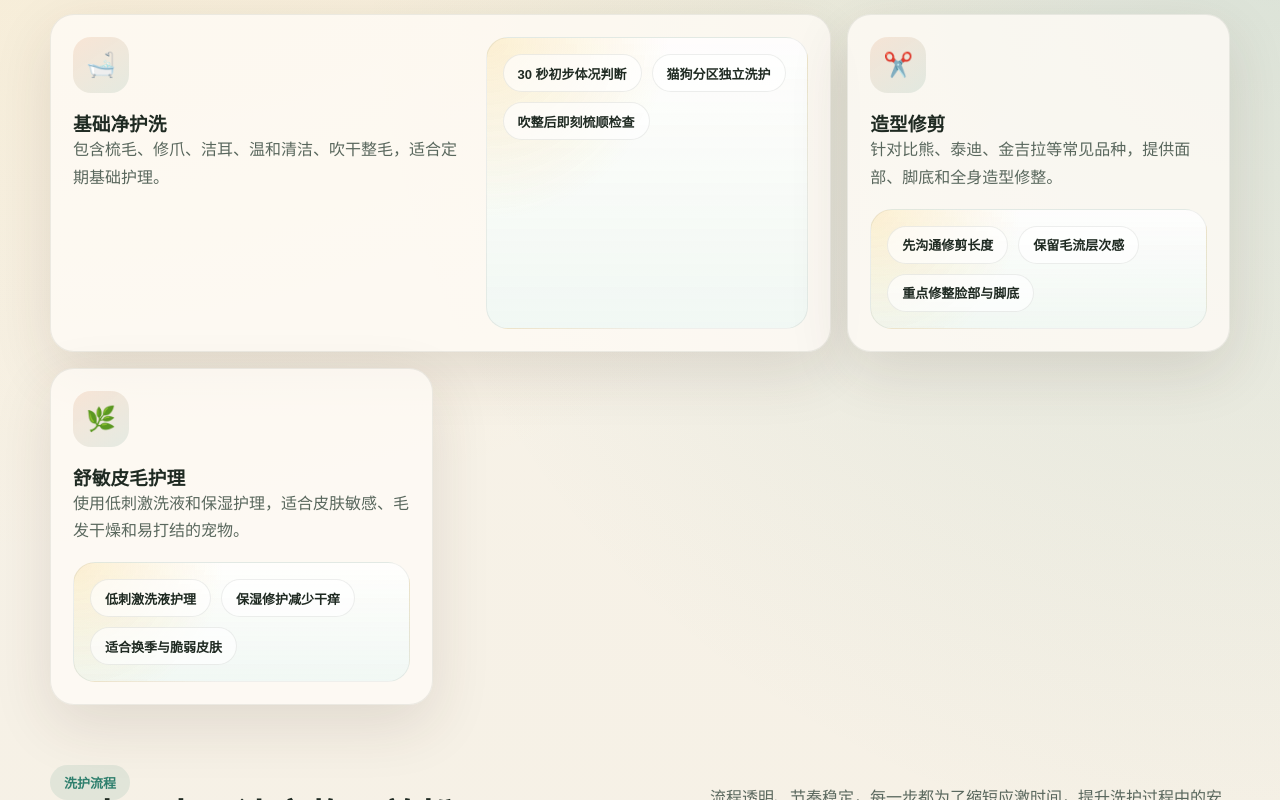
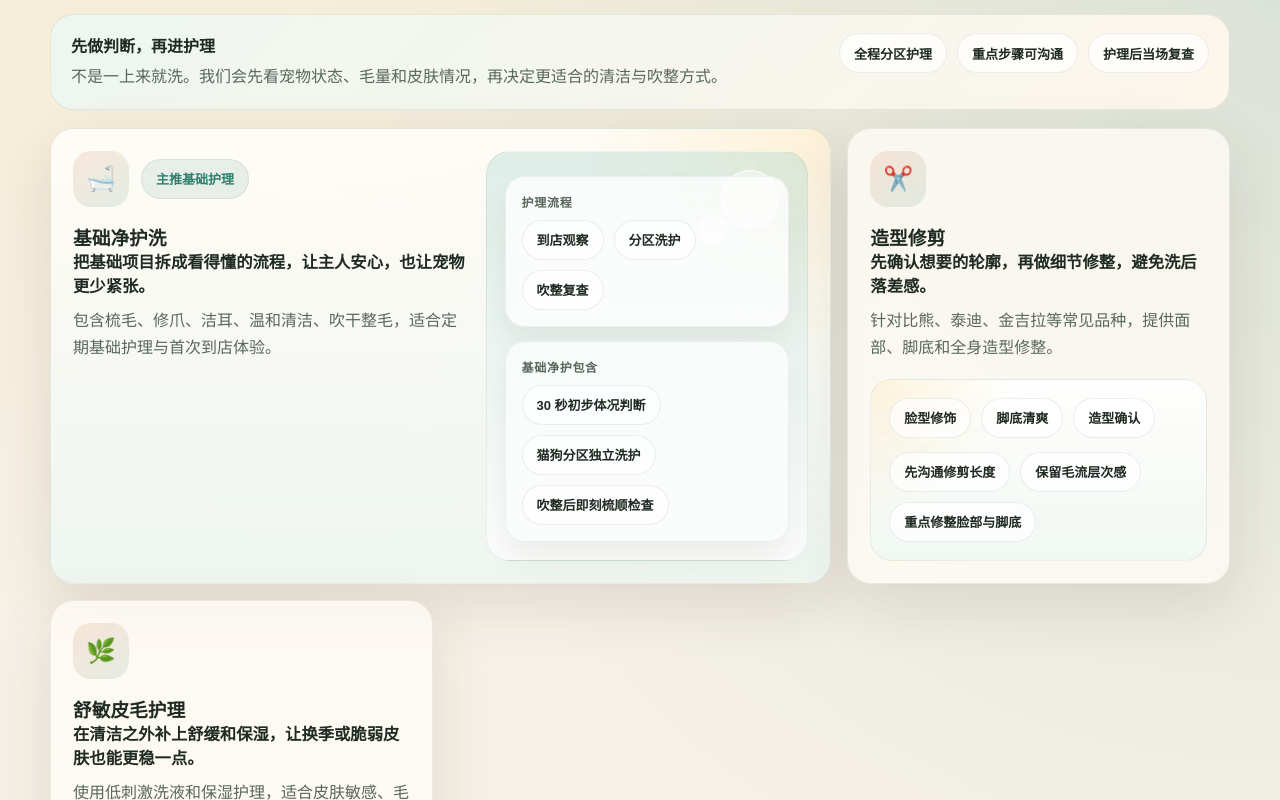
Before and after one commit to Mengsha0426/pet_care, a Next.js app: page / in a window 1280 px wide. Shown: the part 840-1640 px from the top of the page. Built offline with nearby package versions, Linux system fonts and the light colour scheme.

Commit message:
Enhance services section presentation

```diff
--- a/app/globals.css
+++ b/app/globals.css
@@ -461,6 +461,56 @@ p {
   align-items: stretch;
 }
 
+.service-intro-strip {
+  display: grid;
+  grid-template-columns: minmax(0, 1fr) auto;
+  gap: 18px;
+  margin-bottom: 18px;
+  padding: 18px 20px;
+  border-radius: 24px;
+  background: linear-gradient(135deg, rgba(236, 246, 242, 0.9), rgba(255, 248, 237, 0.92));
+  border: 1px solid rgba(31, 42, 34, 0.08);
+}
+
+.service-intro-copy {
+  display: grid;
+  gap: 6px;
+}
+
+.service-intro-copy strong {
+  font-size: 1rem;
+}
+
+.service-intro-copy p {
+  color: var(--muted);
+  line-height: 1.7;
+}
+
+.service-intro-pills {
+  display: flex;
+  flex-wrap: wrap;
+  gap: 10px;
+  align-content: flex-start;
+  justify-content: flex-end;
+}
+
+.service-intro-pills span,
+.service-media span,
+.service-side-chips span,
+.service-flow span,
+.service-badge {
+  display: inline-flex;
+  align-items: center;
+  min-height: 40px;
+  padding: 0 14px;
+  border-radius: 999px;
+  background: rgba(255, 255, 255, 0.72);
+  border: 1px solid rgba(31, 42, 34, 0.08);
+  color: var(--ink);
+  font-size: 13px;
+  font-weight: 700;
+}
+
 .location-layout {
   grid-template-columns: 0.88fr 1.12fr;
   align-items: stretch;
@@ -549,18 +599,29 @@ p {
   min-height: 220px;
   display: grid;
   gap: 18px;
+  overflow: hidden;
 }
 
 .service-card-featured {
   grid-column: span 2;
   grid-template-columns: minmax(0, 1.1fr) minmax(220px, 0.9fr);
   align-items: stretch;
+  background:
+    radial-gradient(circle at top right, rgba(242, 191, 73, 0.18), transparent 28%),
+    linear-gradient(180deg, rgba(255, 252, 247, 0.96), rgba(237, 246, 242, 0.86));
 }
 
 .service-copy {
   display: grid;
   gap: 16px;
   align-content: start;
+}
+
+.service-copy-top {
+  display: flex;
+  align-items: center;
+  gap: 12px;
+  flex-wrap: wrap;
 }
 
 .service-card .icon {
@@ -573,17 +634,106 @@ p {
   background: linear-gradient(145deg, rgba(217, 111, 50, 0.14), rgba(47, 127, 109, 0.12));
 }
 
+.service-badge {
+  background: rgba(47, 127, 109, 0.1);
+  color: var(--accent);
+}
+
+.service-intro {
+  display: block;
+  margin-bottom: 8px;
+  font-size: 1.02rem;
+  line-height: 1.5;
+}
+
+.service-feature-visual,
+.service-side-visual {
+  position: relative;
+  display: grid;
+  gap: 14px;
+}
+
+.service-feature-visual {
+  align-content: end;
+  min-height: 100%;
+  padding: 18px;
+  border-radius: 24px;
+  background:
+    linear-gradient(180deg, rgba(209, 231, 224, 0.7), rgba(255, 255, 255, 0.82)),
+    radial-gradient(circle at top right, rgba(242, 191, 73, 0.22), transparent 34%);
+  border: 1px solid rgba(31, 42, 34, 0.06);
+}
+
+.service-feature-card {
+  position: relative;
+  z-index: 1;
+  padding: 16px;
+  border-radius: 20px;
+  background: rgba(255, 255, 255, 0.78);
+  border: 1px solid rgba(31, 42, 34, 0.06);
+  box-shadow: 0 18px 30px rgba(72, 61, 39, 0.08);
+}
+
+.service-feature-card small {
+  display: block;
+  margin-bottom: 10px;
+  color: var(--muted);
+  font-size: 12px;
+  font-weight: 700;
+  letter-spacing: 0.06em;
+}
+
+.service-feature-card-soft {
+  background: rgba(250, 253, 252, 0.88);
+}
+
+.service-flow,
 .service-media {
   display: flex;
   flex-wrap: wrap;
   align-content: flex-start;
   gap: 10px;
-  padding: 16px;
+}
+
+.service-media {
+  padding: 0;
+}
+
+.service-side-visual {
+  align-content: space-between;
+  padding: 18px;
   border-radius: 22px;
   background:
-    radial-gradient(circle at top left, rgba(242, 191, 73, 0.24), transparent 42%),
-    linear-gradient(180deg, rgba(255, 255, 255, 0.78), rgba(239, 247, 243, 0.88));
+    radial-gradient(circle at top left, rgba(242, 191, 73, 0.18), transparent 36%),
+    linear-gradient(180deg, rgba(255, 255, 255, 0.82), rgba(239, 247, 243, 0.86));
   border: 1px solid rgba(31, 42, 34, 0.07);
+}
+
+.service-side-chips {
+  display: flex;
+  flex-wrap: wrap;
+  gap: 10px;
+}
+
+.service-foam {
+  position: absolute;
+  border-radius: 999px;
+  background: rgba(255, 255, 255, 0.5);
+  box-shadow: inset 0 0 0 1px rgba(255, 255, 255, 0.72);
+}
+
+.service-foam.one {
+  top: 18px;
+  right: 28px;
+  width: 58px;
+  height: 58px;
+}
+
+.service-foam.two {
+  top: 64px;
+  right: 80px;
+  width: 28px;
+  height: 28px;
 }
 
 .service-card p,
@@ -888,6 +1038,14 @@ footer {
     flex-direction: column;
     align-items: start;
   }
+
+  .service-intro-strip {
+    grid-template-columns: 1fr;
+  }
+
+  .service-intro-pills {
+    justify-content: flex-start;
+  }
 }
 
 @media (max-width: 760px) {
@@ -938,6 +1096,12 @@ footer {
     padding: 24px;
   }
 
+  .service-intro-strip,
+  .service-side-visual,
+  .service-feature-visual {
+    padding: 16px;
+  }
+
   .quick-booking {
     padding: 18px;
   }
--- a/components/sections/ServicesSection.tsx
+++ b/components/sections/ServicesSection.tsx
@@ -4,20 +4,27 @@ const services = [
   {
     icon: "🛁",
     title: "基础净护洗",
-    description: "包含梳毛、修爪、洁耳、温和清洁、吹干整毛，适合定期基础护理。",
+    description: "包含梳毛、修爪、洁耳、温和清洁、吹干整毛，适合定期基础护理与首次到店体验。",
+    intro: "把基础项目拆成看得懂的流程，让主人安心，也让宠物更少紧张。",
     details: ["30 秒初步体况判断", "猫狗分区独立洗护", "吹整后即刻梳顺检查"],
+    flow: ["到店观察", "分区洗护", "吹整复查"],
+    notes: ["温和洗净", "基础梳顺", "日常维持"],
   },
   {
     icon: "✂️",
     title: "造型修剪",
     description: "针对比熊、泰迪、金吉拉等常见品种，提供面部、脚底和全身造型修整。",
+    intro: "先确认想要的轮廓，再做细节修整，避免洗后落差感。",
     details: ["先沟通修剪长度", "保留毛流层次感", "重点修整脸部与脚底"],
+    notes: ["脸型修饰", "脚底清爽", "造型确认"],
   },
   {
     icon: "🌿",
     title: "舒敏皮毛护理",
     description: "使用低刺激洗液和保湿护理，适合皮肤敏感、毛发干燥和易打结的宠物。",
+    intro: "在清洁之外补上舒缓和保湿，让换季或脆弱皮肤也能更稳一点。",
     details: ["低刺激洗液护理", "保湿修护减少干痒", "适合换季与脆弱皮肤"],
+    notes: ["低刺激配方", "保湿舒缓", "换季友好"],
   },
 ];
 
@@ -33,6 +40,17 @@ export function ServicesSection() {
           从基础清洁到皮毛调理，我们把服务拆得足够细，让主人知道每一步在做什么，也让宠物少一点紧张、多一点舒适。
         </p>
       </Reveal>
+      <Reveal className="service-intro-strip">
+        <div className="service-intro-copy">
+          <strong>先做判断，再进护理</strong>
+          <p>不是一上来就洗。我们会先看宠物状态、毛量和皮肤情况，再决定更适合的清洁与吹整方式。</p>
+        </div>
+        <div className="service-intro-pills" aria-label="服务体验亮点">
+          <span>全程分区护理</span>
+          <span>重点步骤可沟通</span>
+          <span>护理后当场复查</span>
+        </div>
+      </Reveal>
       <div className="service-grid">
         {services.map((service, index) => (
           <Reveal
@@ -41,17 +59,51 @@ export function ServicesSection() {
             className={index === 0 ? "panel service-card service-card-featured" : "panel service-card"}
           >
             <div className="service-copy">
+              <div className="service-copy-top">
                 <div className="icon">{service.icon}</div>
+                {index === 0 ? <span className="service-badge">主推基础护理</span> : null}
+              </div>
               <div>
                 <h3>{service.title}</h3>
+                <strong className="service-intro">{service.intro}</strong>
                 <p>{service.description}</p>
               </div>
+            </div>
+            {index === 0 ? (
+              <div className="service-feature-visual" aria-hidden="true">
+                <div className="service-feature-card">
+                  <small>护理流程</small>
+                  <div className="service-flow">
+                    {service.flow?.map((item) => (
+                      <span key={item}>{item}</span>
+                    ))}
+                  </div>
+                </div>
+                <div className="service-feature-card service-feature-card-soft">
+                  <small>基础净护包含</small>
+                  <div className="service-media">
+                    {service.details.map((detail) => (
+                      <span key={detail}>{detail}</span>
+                    ))}
+                  </div>
+                </div>
+                <div className="service-foam one" />
+                <div className="service-foam two" />
+              </div>
+            ) : (
+              <div className="service-side-visual">
+                <div className="service-side-chips">
+                  {service.notes?.map((detail) => (
+                    <span key={detail}>{detail}</span>
+                  ))}
                 </div>
                 <div className="service-media">
                   {service.details.map((detail) => (
                     <span key={detail}>{detail}</span>
                   ))}
                 </div>
+              </div>
+            )}
           </Reveal>
         ))}
       </div>
```
Lines whose indentation alone changed are shown as unchanged.
